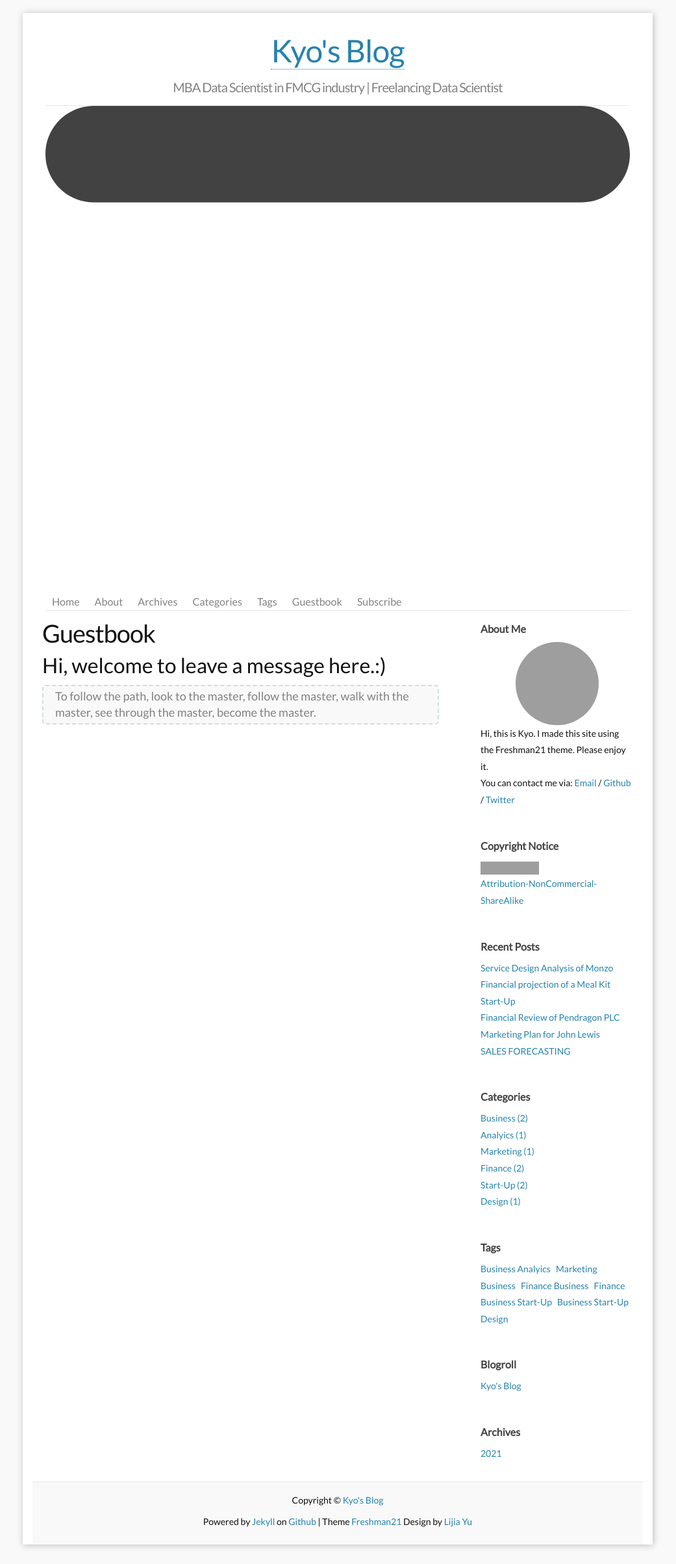
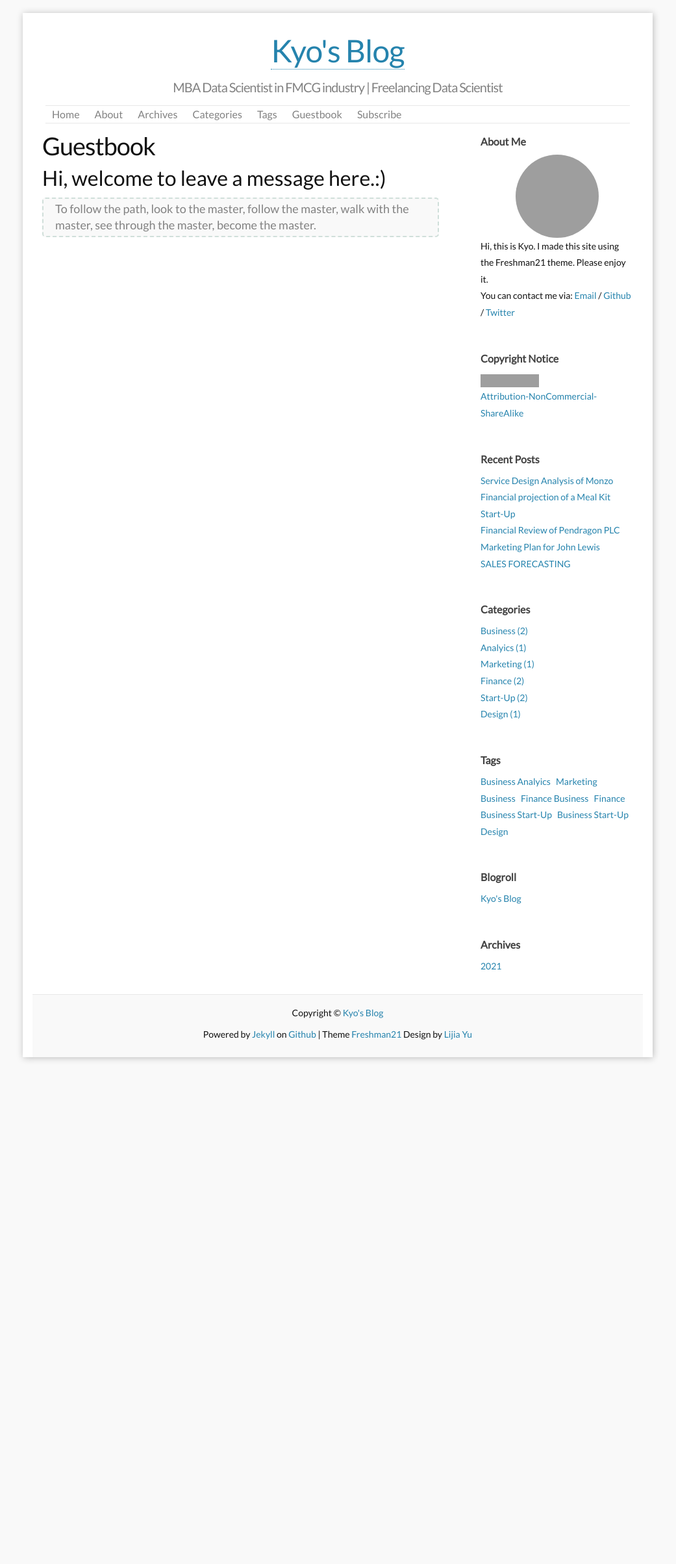
Before and after one commit to kyo1988/Kyo.github.io, a Jekyll site: the page built from f_guestbook.md, in a window 1280 px wide. Shown: the whole page at 65% size, without its empty margins (120-1161 px from the left). Built offline with Jekyll 4.4.1, drawn with Linux system fonts in a browser that asks for light colours; comment, search, counter and statistics services are not loaded; after the commit the page ends 1657 px from its top, so only the background shows below that; grey boxes are pictures that could not be loaded.

Commit message:
mod layout

```diff
--- a/_sass/_layout.scss
+++ b/_sass/_layout.scss
@@ -40,8 +40,8 @@
   border-top: 1px solid $grey-color-light;
   border-bottom: 1px solid $grey-color-light;
   .menu-icon {
-    // display: none;
-    display: block;
+    display: none;
+    // display: block;
   }
 
   .page-link {
```
